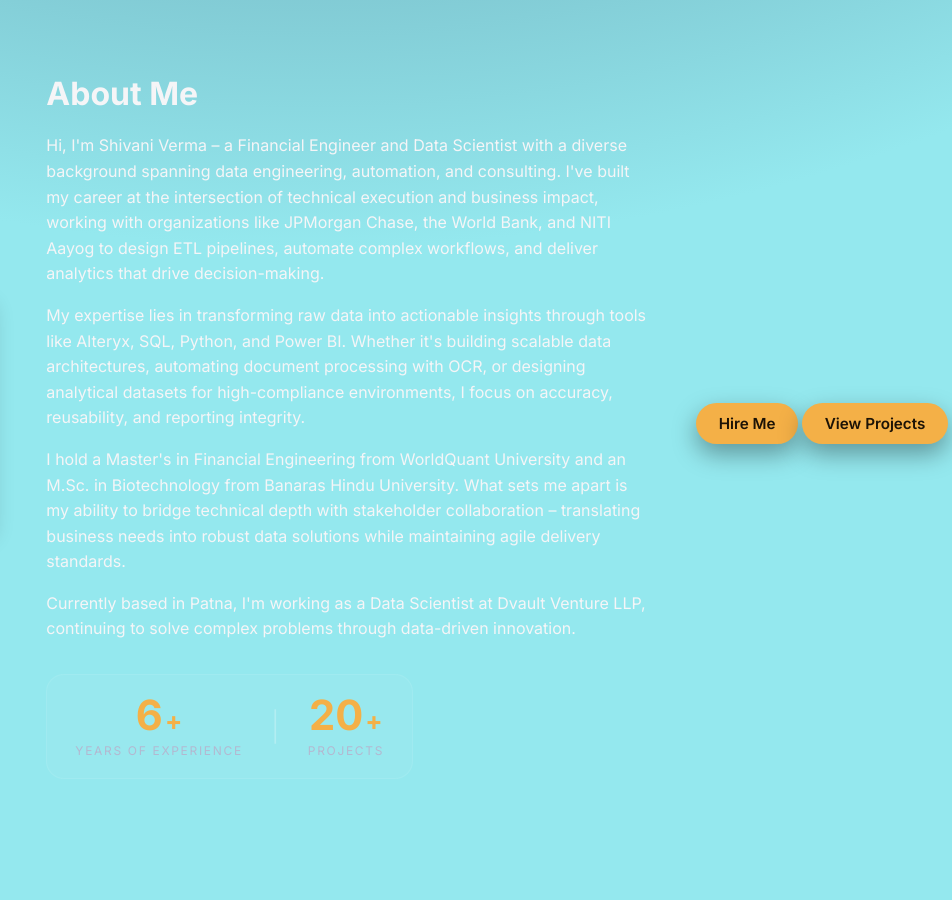
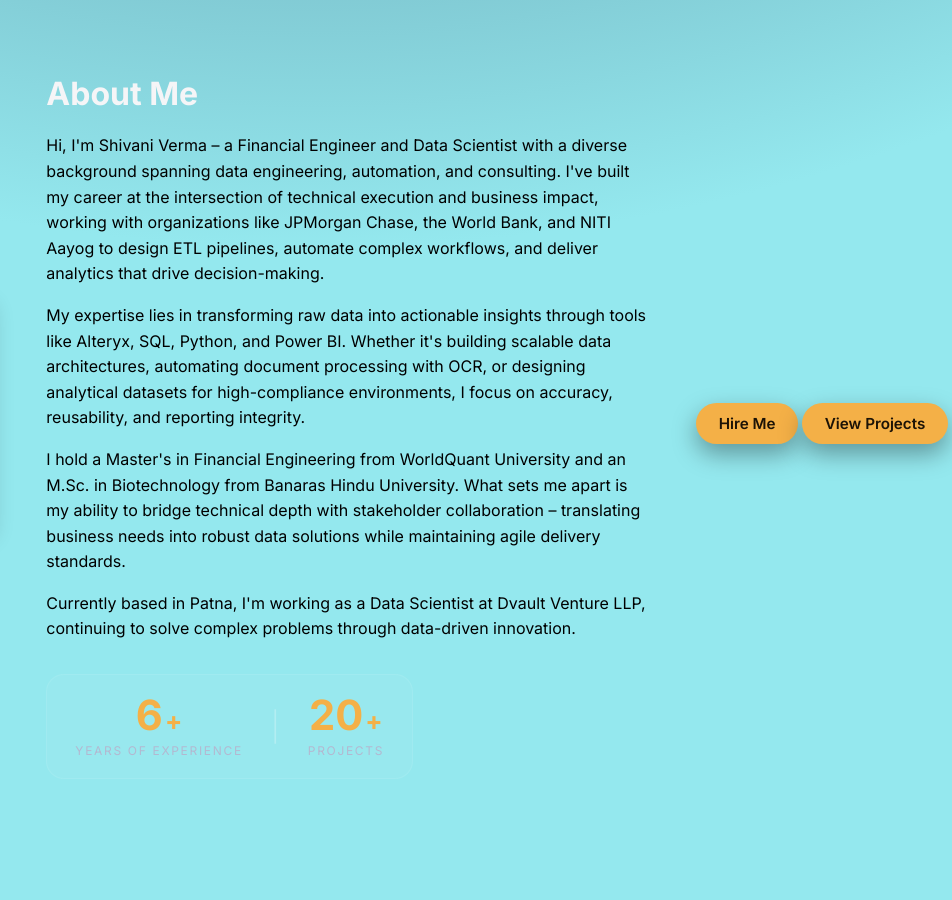
Before and after one commit to shivanivermapro/portfolio-project, a plain HTML site: page index.html in a window 1280 px wide. Shown: the part 1540-2440 px from the top of the page, 328-1280 px from the left. Drawn offline with Linux system fonts and the light colour scheme.

Commit message:
Update styles.css

```diff
--- a/styles.css
+++ b/styles.css
@@ -483,7 +483,7 @@ button:hover {
 .about-right p {
   line-height: 1.6;
   margin-bottom: 15px;
-  color: #f5f5f7;
+  color: #000000;
 }
 
 .experience-stats {
```
